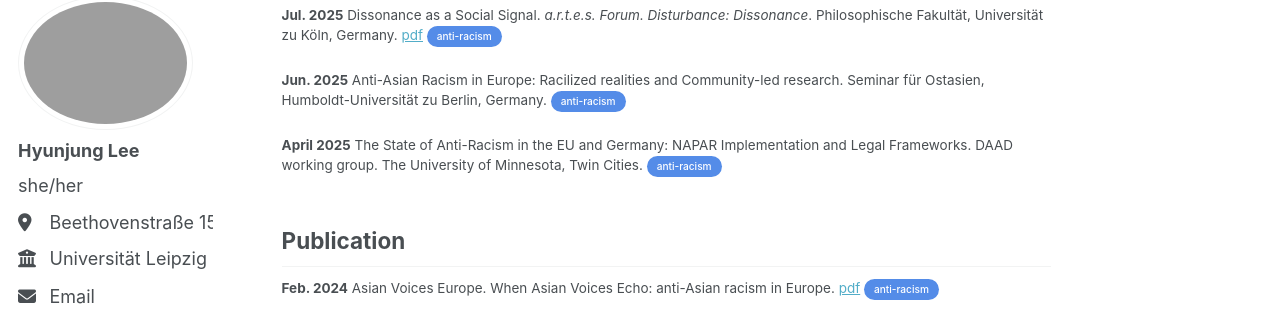
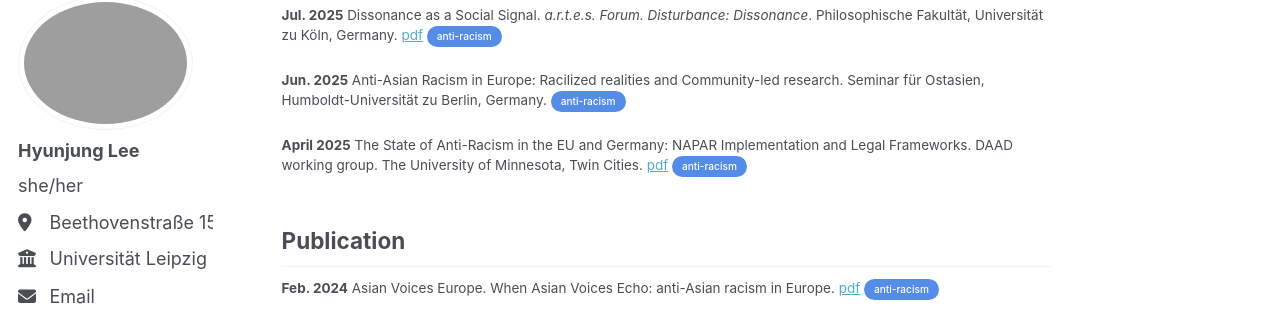
Before and after one commit to hyunjungdotlee/hyunjungdotlee.github.io, a Jekyll site: the page built from _pages/about.md, in a window 1280 px wide and 900 px high, scrolled down 732 px. Shown: the part 103-428 px from the top of the window. Built offline with Jekyll 4.4.1, drawn with Linux system fonts in a browser that asks for light colours; some web fonts are replaced; a script that is not in the unit is left out.

Commit message:
Update about.md

```diff
--- a/_pages/about.md
+++ b/_pages/about.md
@@ -37,7 +37,7 @@ Malmö Institute for Migration Studies, Malmö, Sweden <span class="pill pill-ar
 
 <strong>Jun. 2025</strong> Anti-Asian Racism in Europe: Racilized realities and Community-led research. Seminar für Ostasien, Humboldt-Universität zu Berlin, Germany. <span class="pill pill-ar">anti-racism</span>
 
-<strong>April 2025</strong> The State of Anti-Racism in the EU and Germany: NAPAR Implementation and Legal Frameworks. DAAD working group. The University of Minnesota, Twin Cities. <span class="pill pill-ar">anti-racism</span>
+<strong>April 2025</strong> The State of Anti-Racism in the EU and Germany: NAPAR Implementation and Legal Frameworks. DAAD working group. The University of Minnesota, Twin Cities. [pdf](files/leeshim2025daad.pdf) <span class="pill pill-ar">anti-racism</span>
 
 
 Publication
```
